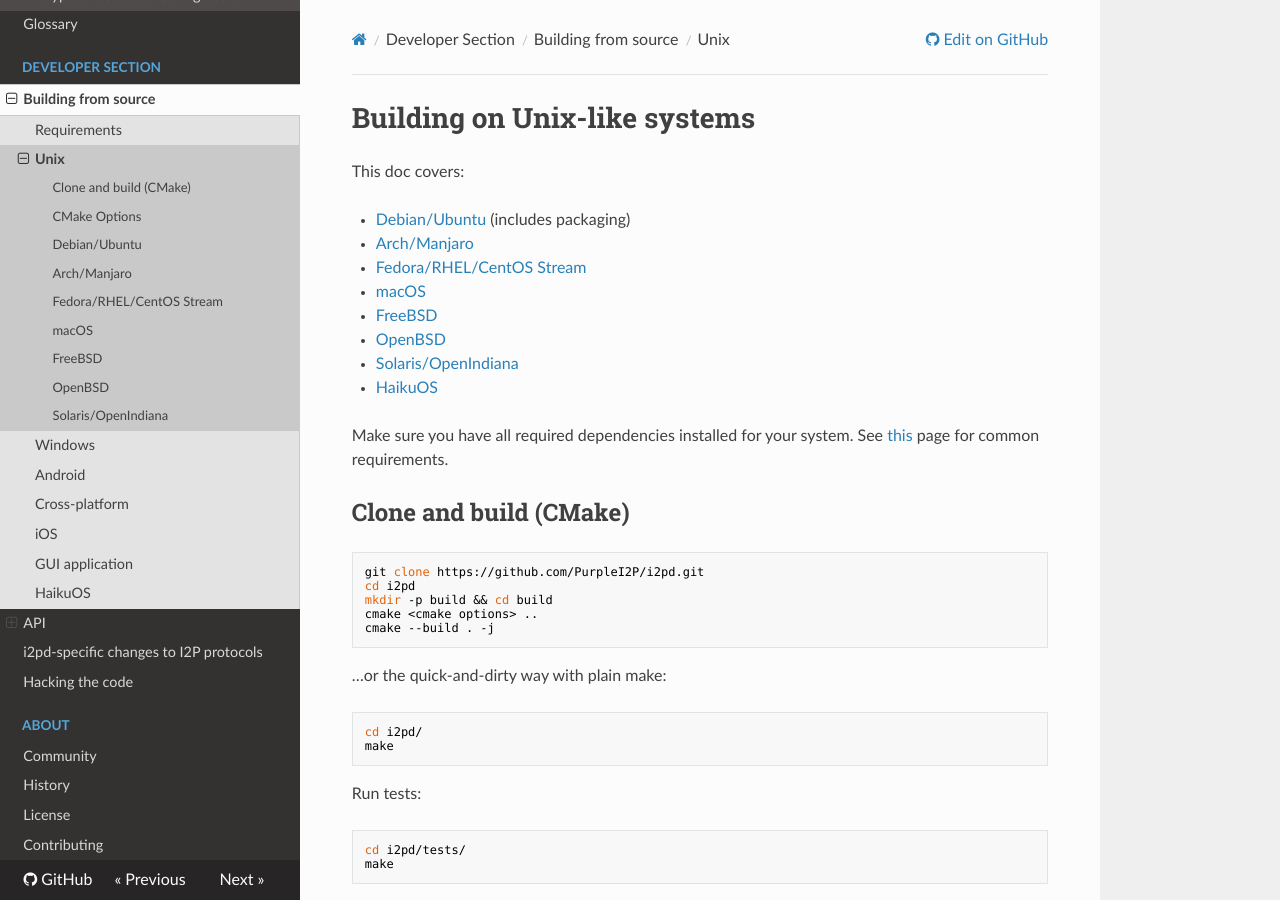
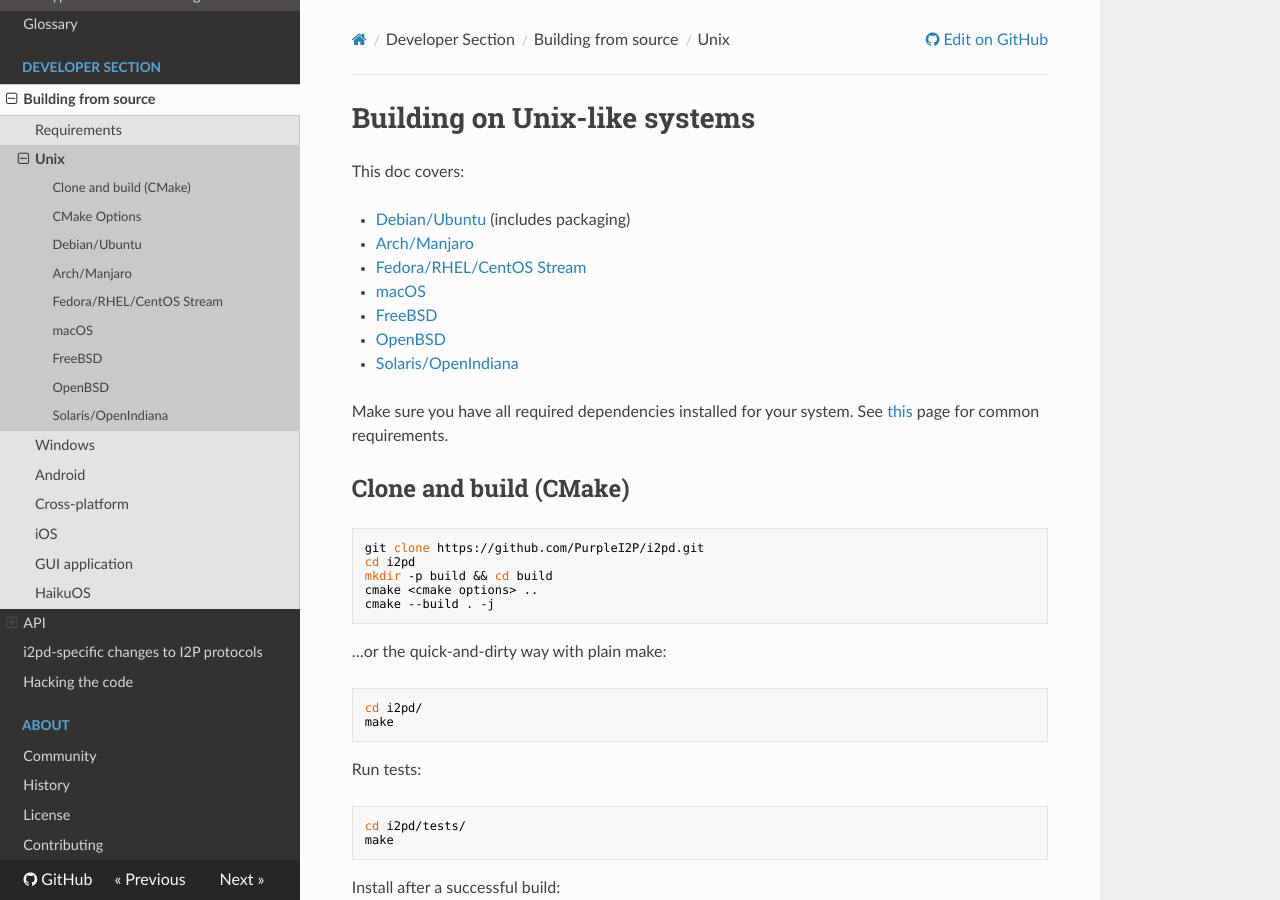
Before and after one commit to PurpleI2P/i2pd_docs_en, an MkDocs documentation site: the page built from docs/devs/building/unix.md, in a window 1280 px wide and 900 px high. Built offline with MkDocs 1.6.1, drawn with Linux system fonts in a browser that asks for light colours; nearby versions of some CDN libraries.

Commit message:
del: del haiku os from unix

```diff
--- a/docs/devs/building/unix.md
+++ b/docs/devs/building/unix.md
@@ -10,7 +10,6 @@ This doc covers:
 * [FreeBSD](#freebsd)
 * [OpenBSD](#openbsd)
 * [Solaris/OpenIndiana](#solaris-openindiana)
-* [HaikuOS](#HaikuOS)
 
 Make sure you have all required dependencies installed for your system.
 See [this](requirements.md) page for common requirements.
```
